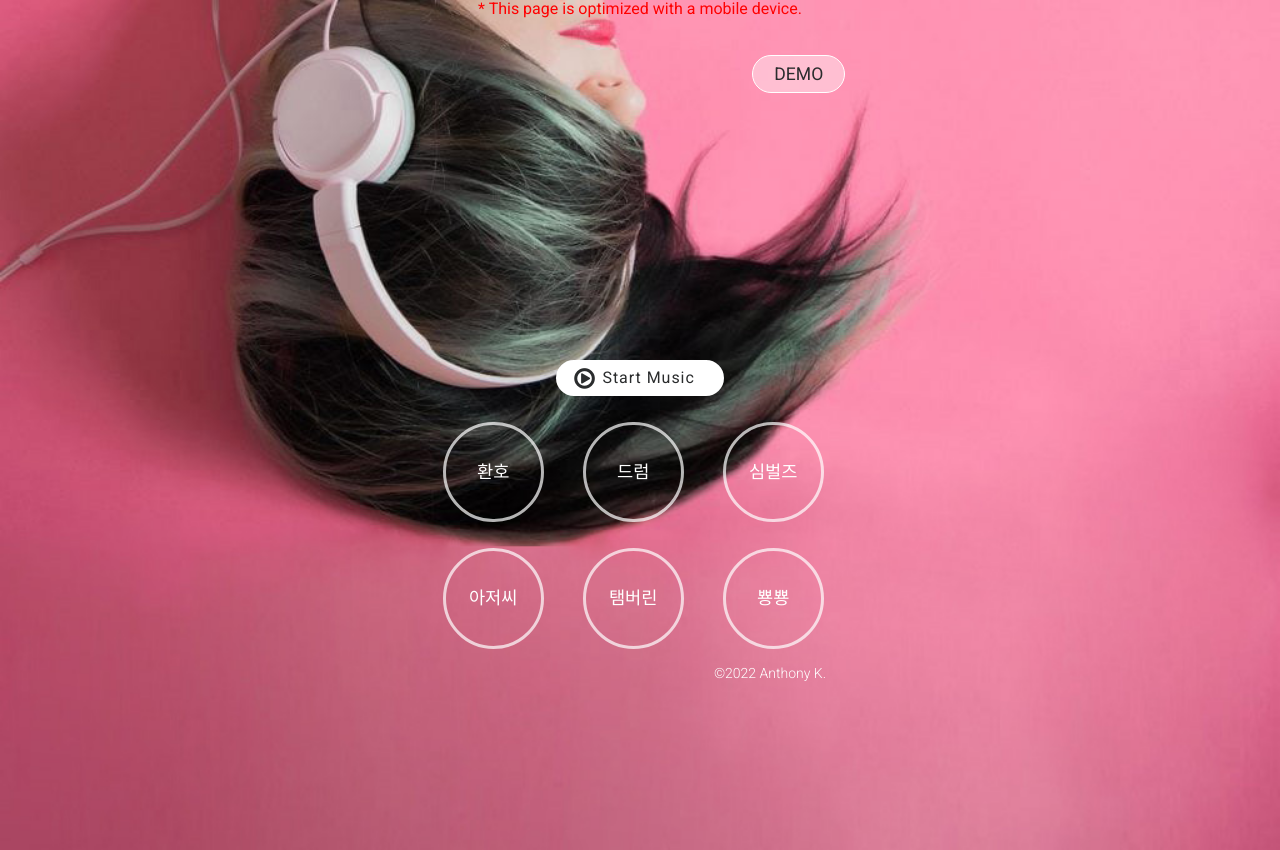
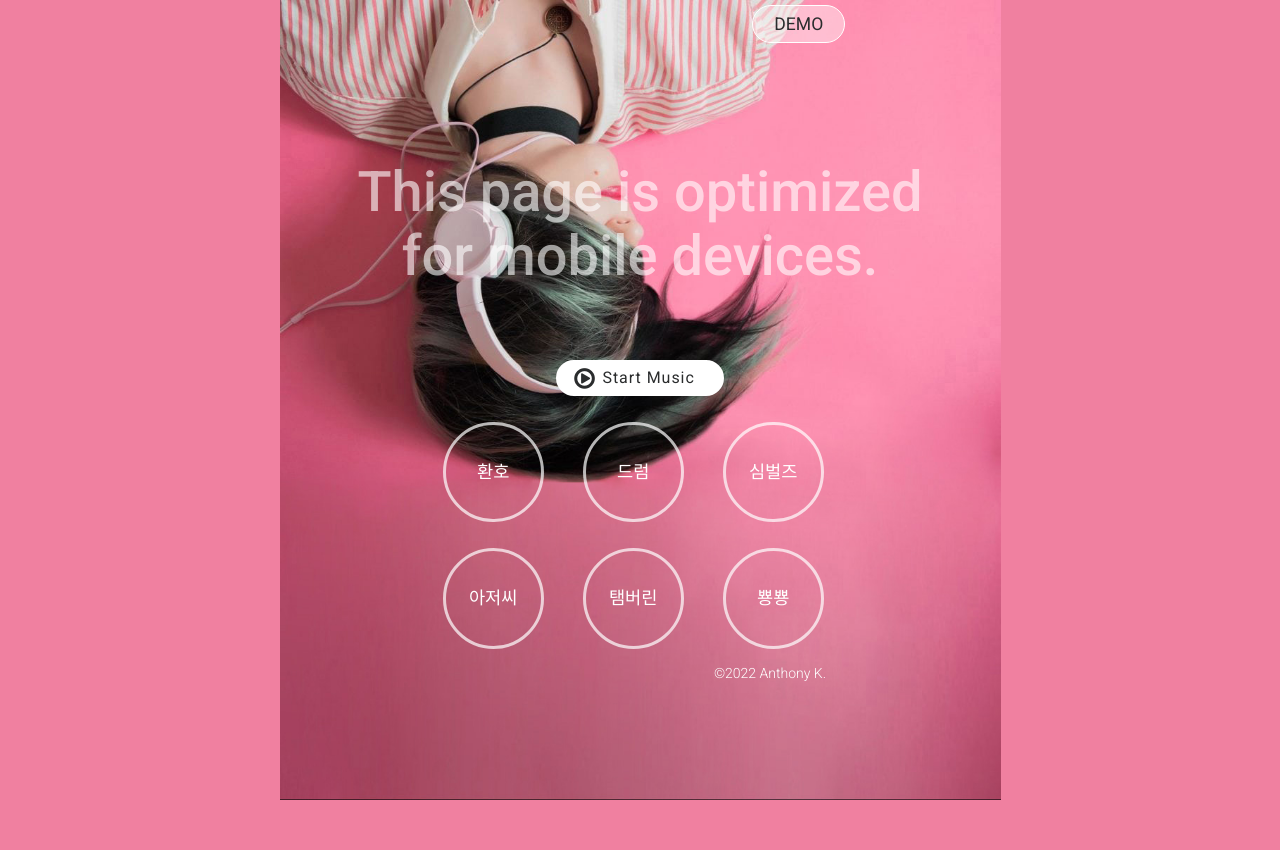
Before and after one commit to anthonyphoto/rhythm-box, a plain HTML site: page index.html in a window 1280 px wide. After the commit the page ends 800 px from the top, so only its background shows below. Drawn offline with nearby package versions, Linux system fonts and the light colour scheme.

Commit message:
desktop version updated

```diff
--- a/index.css
+++ b/index.css
@@ -210,6 +210,10 @@ main {
     animation: blinker 1s linear infinite;
 }
 
+.blink_long {
+    animation: blinker 2.5s linear infinite;
+}
+
 @keyframes blinker {
     50% {
         opacity: 0;
@@ -250,10 +254,34 @@ main {
 @media only screen and (min-width: 1024px) {
     .non-mobile {
         display: block;
+        position: fixed;
+        top: 20%;
+        font-size: 3.5rem;
+        font-weight: 500;
         width: 100%;
         text-align: center;
-        color: red;
+        color: rgba(255, 255, 255, 0.6);
         height: 50px;
 
     }
+
+    html {
+        background-color:#f080a0;
+    }
+
+    body {
+        color: #2a2c2d;
+        background-color:#f080a0;
+        overflow: hidden;
+
+        width: 100vw;
+        height: 100vh;
+
+        background: url('./asset/bg_music.jpg');
+        background-repeat: no-repeat;
+        background-position: top;
+        background-size: contain;
+        display: block;
+        position: relative;
+    }
 }
--- a/index.html
+++ b/index.html
@@ -60,8 +60,8 @@
         src="./asset/crash.m4a">
         Your browser does not support the audio element.
     </audio>
-    <div class="non-mobile">
-        * This page is optimized with a mobile device.
+    <div class="non-mobile blink_long">
+        This page is optimized<br/>for mobile devices.
     </div>
     <main>
         <div class="demo-wr">
```
